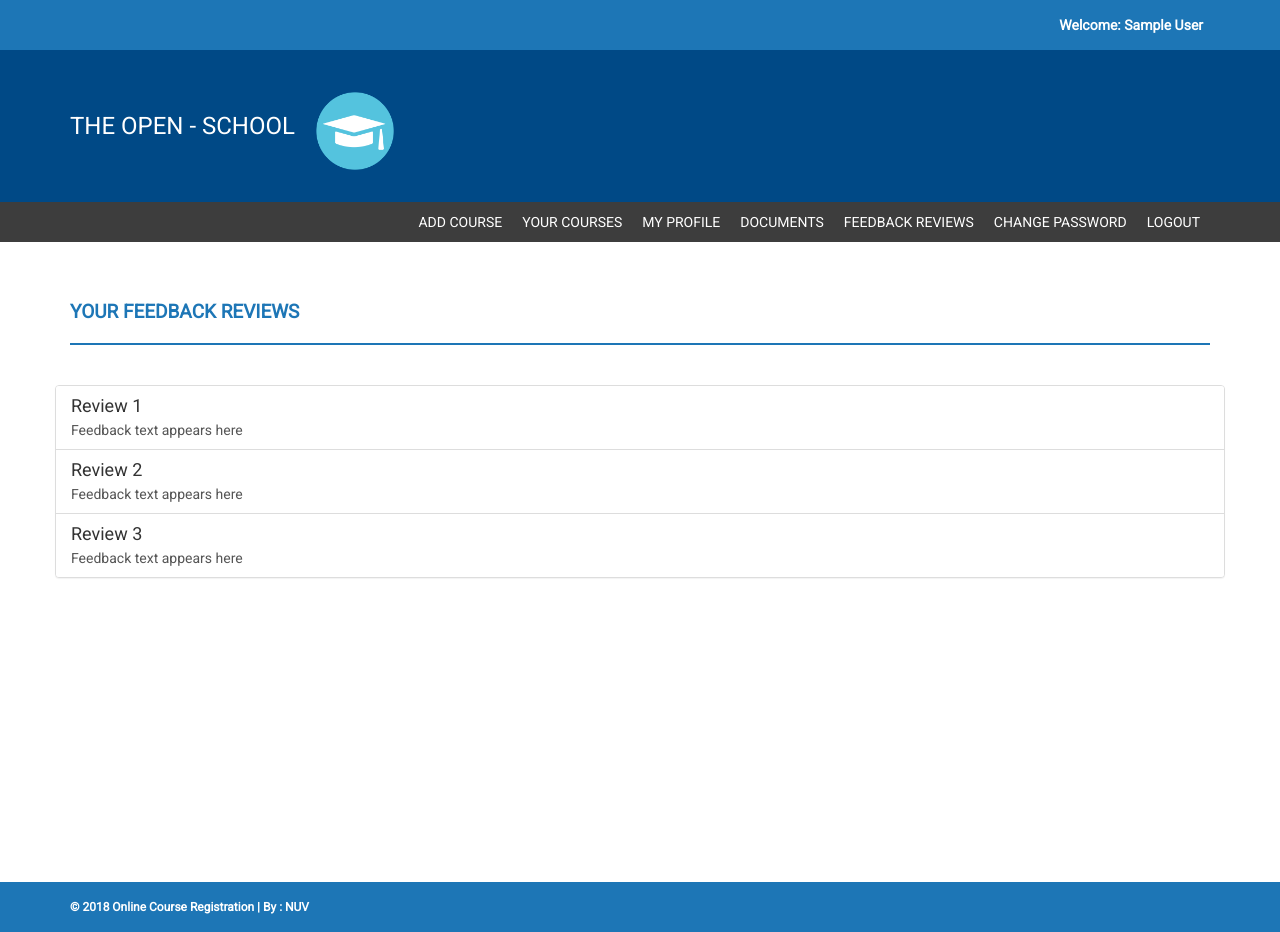
After one commit to sjacob5003/onlinecourse, a PHP site: page /faculty/reviews.php in a window 1280 px wide. The commit adds this page. Run offline with PHP 8.4, Linux system fonts and the light colour scheme; the visitor is signed in with stand-in values (Sample User, id 1); some libraries are stand-ins or nearby versions.

Commit message:
added feedback review files to admin and faculty side

```diff
--- /dev/null
+++ b/faculty/reviews.php
@@ -0,0 +1,75 @@
+<?php
+session_start();
+require_once('../includes/config.php');
+$host  = $_SERVER['HTTP_HOST'];
+$uri  = rtrim(dirname($_SERVER['PHP_SELF']),'/\\');
+if(strlen($_SESSION['userid'])!=NULL && $_SESSION['usertype']=="Faculty")
+{
+?>
+<!DOCTYPE html>
+<html xmlns="http://www.w3.org/1999/xhtml">
+<head>
+    <meta charset="utf-8" />
+    <meta name="viewport" content="width=device-width, initial-scale=1, maximum-scale=1" />
+    <meta name="description" content="" />
+    <meta name="author" content="" />
+    <title>Feedback Reviews</title>
+    <link href="assets/css/bootstrap.css" rel="stylesheet" />
+    <link href="assets/css/font-awesome.css" rel="stylesheet" />
+    <link href="assets/css/style.css" rel="stylesheet" />
+    <link href="https://cdn.datatables.net/1.10.16/css/dataTables.bootstrap.min.css" rel="stylesheet" />
+</head>
+
+<body>
+<?php include('../includes/header.php');
+  include('../includes/menubar.php');
+?>
+    <!-- MENU SECTION END-->
+    <div class="content-wrapper">
+        <div class="container">
+              <div class="row">
+                    <div class="col-md-12">
+                        <h1 class="page-head-line">Your Feedback Reviews</h1>
+                    </div>
+                    <div class="row" >
+
+                    <div class="col-md-12">
+                        <!--    Bordered Table  -->
+                        <div class="panel panel-default">
+                            <!-- /.panel-heading -->
+
+                            <div class="list-group">
+                               <a href="#" class="list-group-item">
+                                 <h4 class="list-group-item-heading">Review 1</h4>
+                                 <p class="list-group-item-text">Feedback text appears here</p>
+                               </a>
+                               <a href="#" class="list-group-item">
+                                 <h4 class="list-group-item-heading">Review 2</h4>
+                                 <p class="list-group-item-text">Feedback text appears here</p>
+                               </a>
+                               <a href="#" class="list-group-item">
+                                 <h4 class="list-group-item-heading">Review 3</h4>
+                                 <p class="list-group-item-text">Feedback text appears here</p>
+                               </a>
+                             </div>
+
+                        </div>
+                         <!--  End  Bordered Table  -->
+                    </div>
+                </div>
+                </div>
+        </div>
+    </div>
+  <?php include('../includes/footer.php');?>
+    <script src="assets/js/jquery-1.11.1.js"></script>
+    <script src="assets/js/bootstrap.js"></script>
+</body>
+</html>
+<?php
+}
+else
+{
+    header("Location:http://$host$uri/login.php");
+    exit();
+}
+?>
--- a/includes/menubar.php
+++ b/includes/menubar.php
@@ -15,7 +15,7 @@ if($_SESSION['email']!="")
             <ul id="menu-top" class="nav navbar-nav navbar-right">
               <li><a href="<?php $host ?>/onlinecourse/enrolhistory.php">Enroll History  </a></li>
               <li><a href="<?php $host ?>/onlinecourse/deregister.php">Deregister </a></li>
-              <li><a href="<?php $host ?>/onlinecourse/applyprogram.php">Program </a></li>
+              <li><a href="<?php $host ?>/onlinecourse/applyprogram.php">Apply Program </a></li>
               <li><a href="my-profile.php">My Profile</a></li>
               <li><a href="<?php $host ?>/onlinecourse/viewdocuments.php">Documents</a></li>
               <li><a href="<?php $host ?>/onlinecourse/feedback.php">Feedback</a></li>
@@ -32,6 +32,7 @@ if($_SESSION['email']!="")
               <li><a href="<?php $host ?>/onlinecourse/faculty/viewcourses.php">Your Courses</a></li>
               <li><a href="<?php $host ?>/onlinecourse/faculty/profile.php">My Profile</a></li>
               <li><a href="<?php $host ?>/onlinecourse/faculty/documents.php">Documents</a></li>
+              <li><a href="<?php $host ?>/onlinecourse/faculty/reviews.php">Feedback Reviews</a></li>
               <li><a href="<?php $host ?>/onlinecourse/change-password.php">Change Password</a></li>
               <li><a href="<?php $host ?>/onlinecourse/logout.php">Logout</a></li>
             </ul>
@@ -54,6 +55,7 @@ if($_SESSION['email']!="")
           ?>
             <ul id="menu-top" class="nav navbar-nav navbar-right">
               <li><a href="<?php $host ?>/onlinecourse/admin/validateuniversity.php">Validate University </a></li>
+              <li><a href="<?php $host ?>/onlinecourse/admin/reviews.php">Feedback Reviews</a></li>
               <li><a href="<?php $host ?>/onlinecourse/change-password.php">Change Password</a></li>
               <li><a href="<?php $host ?>/onlinecourse/logout.php">Logout</a></li>
             </ul>
```
Also changed, not shown: admin/reviews.php (added, +65 -0 lines).
